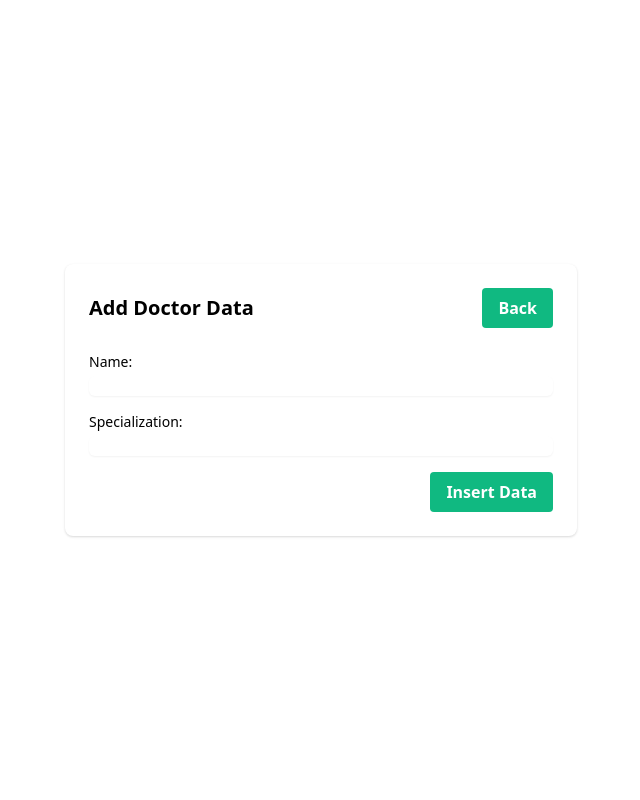
After one commit to ccxrl/adet_hospital_project, a Flask app: page /add_doctor in a window 1280 px wide. The commit adds this page. Shown: the whole page, without its empty margins (319-959 px from the left). Run offline with Flask 3, Linux system fonts and the light colour scheme; some libraries are stand-ins or nearby versions.

Commit message:
6-18 updates

```diff
--- a/app.py
+++ b/app.py
@@ -1,3 +1,23 @@
+# add:
+# address column
+# upload picture
+# doctor table
+# 	- pk doctor id
+# 	- fk patient id
+
+# patient table
+# 	- fk doctor id
+
+# add_patient.html
+# 	- doctor field
+
+# view_patient
+# 	- information
+# 		- doctor name
+
+
+
+
 from flask import Flask, render_template, request, redirect, url_for, flash
 from flask_mysqldb import MySQL
 import MySQLdb.cursors
@@ -19,7 +39,7 @@ def Index():
     cur.execute("SELECT * FROM patients")
     data = cur.fetchall()
     cur.close()
-    return render_template('index2.html', patients=data)
+    return render_template('Index.html', patients=data)
 
 
 @app.route('/add_patient')
@@ -33,8 +53,15 @@ def insert():
         name = request.form['name']
         email = request.form['email']
         phone = request.form['phone']
+        address = request.form['address']
+        weight = request.form['weight']
+        height = request.form['height']
+        blood_type = request.form['blood_type']
         cur = mysql.connection.cursor()
-        cur.execute("INSERT INTO patients (name, email, phone) VALUES (%s, %s, %s)", (name, email, phone))
+        cur.execute("""
+            INSERT INTO patients (name, email, phone, address, weight, height, blood_type)
+            VALUES (%s, %s, %s, %s, %s, %s, %s)
+        """, (name, email, phone, address, weight, height, blood_type))
         mysql.connection.commit()
         flash("Data Inserted Successfully")
         return redirect(url_for('Index'))
@@ -82,15 +109,20 @@ def update_patient():
         name = request.form['name']
         email = request.form['email']
         phone = request.form['phone']
+        address = request.form['address']
+        weight = request.form['weight']
+        height = request.form['height']
+        blood_type = request.form['blood_type']
         cur = mysql.connection.cursor()
         cur.execute("""
             UPDATE patients
-            SET name=%s, email=%s, phone=%s
+            SET name=%s, email=%s, phone=%s, address=%s, weight=%s, height=%s, blood_type=%s
             WHERE id=%s
-        """, (name, email, phone, id_data))
+        """, (name, email, phone, address, weight, height, blood_type, id_data))
         mysql.connection.commit()
         flash("Data Updated Successfully")
         return redirect(url_for('Index'))
+
 
 # edit patient
 @app.route('/edit_patient/<int:patient_id>', methods=['GET', 'POST'])
@@ -110,14 +142,19 @@ def edit_patient(patient_id):
         name = request.form['name']
         email = request.form['email']
         phone = request.form['phone']
+        address = request.form['address']
+        weight = request.form['weight']
+        height = request.form['height']
+        blood_type = request.form['blood_type']
         cur.execute("""
             UPDATE patients
-            SET name=%s, email=%s, phone=%s
+            SET name=%s, email=%s, phone=%s, address=%s, weight=%s, height=%s, blood_type=%s
             WHERE id=%s
-        """, (name, email, phone, id_data))
+        """, (name, email, phone, address, weight, height, blood_type, id_data))
         mysql.connection.commit()
         flash("Data Updated Successfully")
         return redirect(url_for('Index'))
+
 
 
 
@@ -125,27 +162,23 @@ def edit_patient(patient_id):
 @app.route('/view_patient/<int:patient_id>')
 def view_patient(patient_id):
     cur = mysql.connection.cursor(MySQLdb.cursors.DictCursor)
-
-    # Fetch patient details
     cur.execute("SELECT * FROM patients WHERE id = %s", (patient_id,))
-    patient = cur.fetchone()  # Fetch the single patient row as a dictionary
+    patient = cur.fetchone()
 
     if not patient:
         flash("Patient not found")
         return redirect(url_for('Index'))
 
-    # Fetch records associated with the patient
     cur.execute("SELECT * FROM records WHERE patient_id = %s", (patient_id,))
     records = cur.fetchall()
 
-    # Fetch admission details associated with the patient
     cur.execute("SELECT * FROM admission_details WHERE patient_id = %s", (patient_id,))
     admissions = cur.fetchall()
 
     cur.close()
 
-    # Render the view_patient.html template with patient, records, and admissions data
     return render_template('view_patient.html', patient=patient, records=records, admissions=admissions)
+
 
 
 
@@ -311,5 +344,127 @@ def delete_admission(admission_id, patient_id):
 
 
 
+
+
+# DOCTORS
+
+# view doctors
+@app.route('/view_doctors')
+def view_doctors():
+    cur = mysql.connection.cursor()
+    cur.execute("SELECT * FROM doctors")
+    doctors = cur.fetchall()
+    cur.close()
+
+    return render_template('doctors.html', doctors=doctors)
+
+
+
+# add doctor
+@app.route('/add_doctor', methods=['GET', 'POST'])
+def insert_doctor():
+    if request.method == "POST":
+        name = request.form['name']
+        specialization = request.form['specialization']
+
+        # Insert data into the database
+        cur = mysql.connection.cursor()
+        cur.execute("""
+            INSERT INTO doctors (name, specialization)
+            VALUES (%s, %s)
+        """, (name, specialization))
+        mysql.connection.commit()
+        flash("Doctor Inserted Successfully")
+
+        # Redirect to view_doctors instead of Index
+        return redirect(url_for('view_doctors'))
+
+    return render_template('add_doctor.html')
+
+
+
+# delete doctor
+@app.route('/delete_doctor/<int:doctor_id>', methods=['GET'])
+def delete_doctor(doctor_id):
+    cur = mysql.connection.cursor()
+
+    # Check if the doctor is assigned to any records
+    cur.execute("SELECT * FROM records WHERE doctor_assigned=%s", (doctor_id,))
+    records = cur.fetchall()
+
+    if records:
+        flash("Cannot delete doctor because records are assigned.")
+        return redirect(url_for('index'))
+
+    # Proceed with deleting the doctor if no records are assigned
+    cur.execute("DELETE FROM doctors WHERE doctor_id=%s", (doctor_id,))
+    mysql.connection.commit()
+    flash("Doctor Deleted Successfully")
+
+    cur.close()
+
+    return redirect(url_for('index'))
+
+
+
+
+# update doctor info
+@app.route('/update_doctor', methods=['POST'])
+def update_doctor():
+    if request.method == 'POST':
+        doctor_id = request.form['doctor_id']
+        name = request.form['name']
+        specialization = request.form['specialization']
+
+        cur = mysql.connection.cursor()
+        cur.execute("""
+            UPDATE doctors
+            SET name=%s, specialization=%s
+            WHERE doctor_id=%s
+        """, (name, specialization, doctor_id))
+        mysql.connection.commit()
+        flash("Doctor Updated Successfully")
+        return redirect(url_for('index'))
+
+
+
+# edit doctor
+@app.route('/edit_doctor/<int:doctor_id>', methods=['GET', 'POST'])
+def edit_doctor(doctor_id):
+    cur = mysql.connection.cursor()
+
+    if request.method == 'GET':
+        cur.execute("SELECT * FROM doctors WHERE doctor_id=%s", (doctor_id,))
+        doctor = cur.fetchone()
+        cur.close()
+
+        if doctor:
+            return render_template('edit_doctor.html', doctor=doctor)
+        else:
+            flash("Doctor not found")
+            return redirect(url_for('index'))
+
+    elif request.method == 'POST':
+        doctor_id = request.form['doctor_id']
+        name = request.form['name']
+        specialization = request.form['specialization']
+
+        cur.execute("""
+            UPDATE doctors
+            SET name=%s, specialization=%s
+            WHERE doctor_id=%s
+        """, (name, specialization, doctor_id))
+        mysql.connection.commit()
+        flash("Doctor Updated Successfully")
+        return redirect(url_for('index'))
+
+
+
+
+
+
+
+
+
 if __name__ == "__main__":
     app.run(debug=True)
--- /dev/null
+++ b/templates/add_doctor.html
@@ -0,0 +1,35 @@
+<!DOCTYPE html>
+<html lang="en">
+
+<head>
+    <meta charset="UTF-8">
+    <meta name="viewport" content="width=device-width, initial-scale=1.0">
+    <title>Add Doctor Data</title>
+    <link href="https://cdn.jsdelivr.net/npm/tailwindcss@2.2.19/dist/tailwind.min.css" rel="stylesheet">
+</head>
+
+<body>
+    <div class="min-h-screen bg-zinc-100 dark:bg-zinc-900 text-zinc-900 dark:text-zinc-100 p-4 flex justify-center items-center">
+        <div class="w-full max-w-lg bg-white dark:bg-zinc-800 rounded-lg shadow p-6">
+            <div class="flex justify-between items-center mb-6">
+                <h2 class="text-xl font-bold">Add Doctor Data</h2>
+                <a href="/" class="bg-green-500 hover:bg-green-700 text-white font-bold py-2 px-4 rounded">Back</a>
+            </div>
+            <form action="/add_doctor" method="POST">
+                <div class="mb-4">
+                    <label for="name" class="block text-sm font-medium text-zinc-600 dark:text-zinc-400">Name:</label>
+                    <input type="text" id="name" name="name" class="mt-1 block w-full rounded-md border-gray-300 shadow-sm focus:border-indigo-500 focus:ring-indigo-500 sm:text-sm dark:bg-zinc-700 dark:border-gray-600 dark:placeholder-gray-400 dark:text-white" required>
+                </div>
+                <div class="mb-4">
+                    <label for="specialization" class="block text-sm font-medium text-zinc-600 dark:text-zinc-400">Specialization:</label>
+                    <input type="text" id="specialization" name="specialization" class="mt-1 block w-full rounded-md border-gray-300 shadow-sm focus:border-indigo-500 focus:ring-indigo-500 sm:text-sm dark:bg-zinc-700 dark:border-gray-600 dark:placeholder-gray-400 dark:text-white" required>
+                </div>
+                <div class="flex justify-end">
+                    <button type="submit" class="bg-green-500 hover:bg-green-700 text-white font-bold py-2 px-4 rounded">Insert Data</button>
+                </div>
+            </form>
+        </div>
+    </div>
+</body>
+
+</html>
```
Also changed, not shown: templates/Index.html (renamed from templates/index2.html, +8 -34 lines), templates/add_patient.html (+29 -4 lines), templates/doctors.html (added, +85 -0 lines), templates/edit_doctors.html (added, +37 -0 lines), templates/edit_patient.html (+22 -2 lines), templates/view_patient.html (+18 -13 lines).
